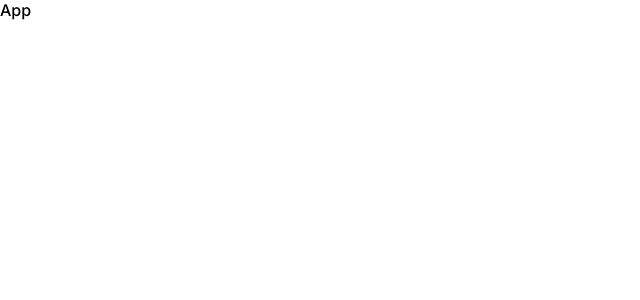
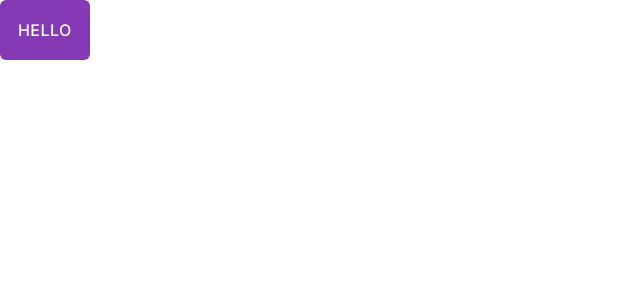
Before and after one commit to peaksoft-school/gift-list-js10, a React (Create React App) app: page / in a window 1280 px wide. Shown: the top 300 px of the page, without its empty margins (0-640 px from the left). Built offline with nearby package versions, Linux system fonts and the light colour scheme.

Commit message:
edit style button component

```diff
--- a/src/App.js
+++ b/src/App.js
@@ -1,3 +1,9 @@
+import { Button } from './components/UI/Button'
+
 export function App() {
-   return <div className="App">App</div>
+   return (
+      <div className="App">
+         <Button>hello</Button>
+      </div>
+   )
 }
--- a/src/components/UI/Button.jsx
+++ b/src/components/UI/Button.jsx
@@ -1,12 +1,7 @@
 import { Button as UiButton, styled } from '@mui/material'
 import React from 'react'
 
-export const Button = ({
-   children,
-   variant = 'outlined',
-   onClick,
-   ...rest
-}) => {
+export const Button = ({ children, variant = 'primary', onClick, ...rest }) => {
    return (
       <StyledButton variant={variant} onClick={onClick} {...rest}>
          {children}
@@ -18,7 +13,7 @@ const StyledVariants = {
    primary: {
       backgroundColor: '#8639b5',
       color: 'white',
-      fontSize: '16px',
+      fontSize: '1rem',
       fontWeight: 500,
       border: 'none',
       ':hover': { backgroundColor: '#612386' },
@@ -28,7 +23,7 @@ const StyledVariants = {
    outlined: {
       backgroundColor: '#fafafa',
       color: '#8D949E',
-      fontSize: '14px',
+      fontSize: '0.875',
       fontWeight: 500,
       border: '1px solid #8D949E',
       ':hover': { backgroundColor: '#612386', color: 'white' },
@@ -42,7 +37,7 @@ const StyledVariants = {
    contained: {
       backgroundColor: '#FA2B56',
       color: 'white',
-      fontSize: '16px',
+      fontSize: '1rem',
       fontWeight: 600,
       border: 'none',
       ':hover': { backgroundColor: '#DD0B37' },
--- a/src/index.css
+++ b/src/index.css
@@ -4,5 +4,5 @@
    margin: 0;
    padding: 0;
    box-sizing: border-box;
-   font-family: 'Inter', sans-serif;
+   font-family: 'Inter', sans-serif !important;
 }
```
